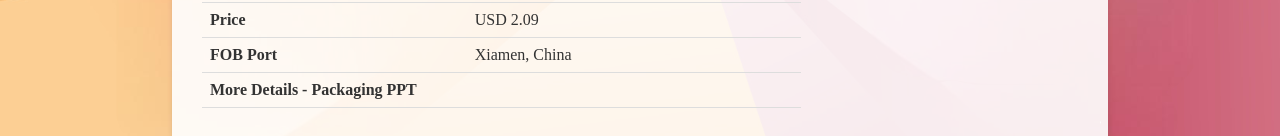
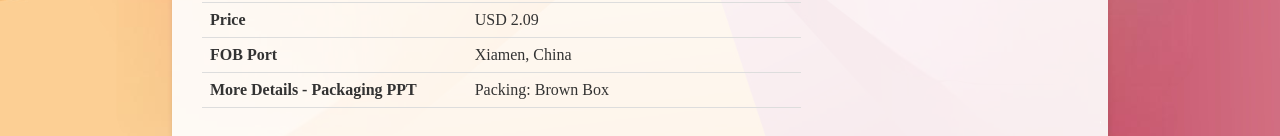
Before and after one commit to GBSLIT/GBSL25244, a plain HTML site: page index.html in a window 1280 px wide. Shown: the part 681-817 px from the top of the page. Drawn offline with Linux system fonts and the light colour scheme.

Commit message:
Update index.html

```diff
--- a/index.html
+++ b/index.html
@@ -197,7 +197,7 @@
                 </tr>
                 <tr>
                     <th>More Details - Packaging PPT</th>
-                    <td><button class="link-button" onclick="window.location.href='Link';"> </button></td>
+                    <td>Packing: Brown Box</td>
                 </tr>
             </table>
         </div>
```
